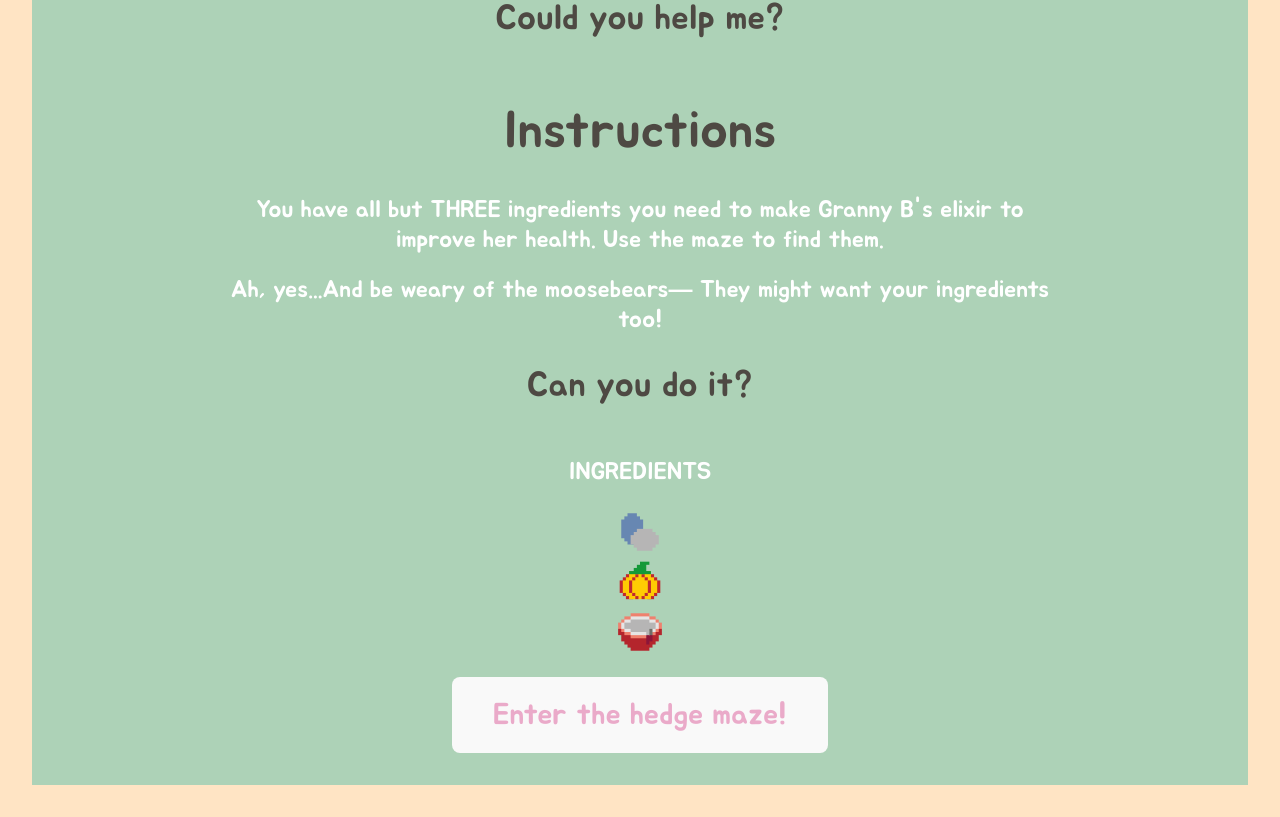
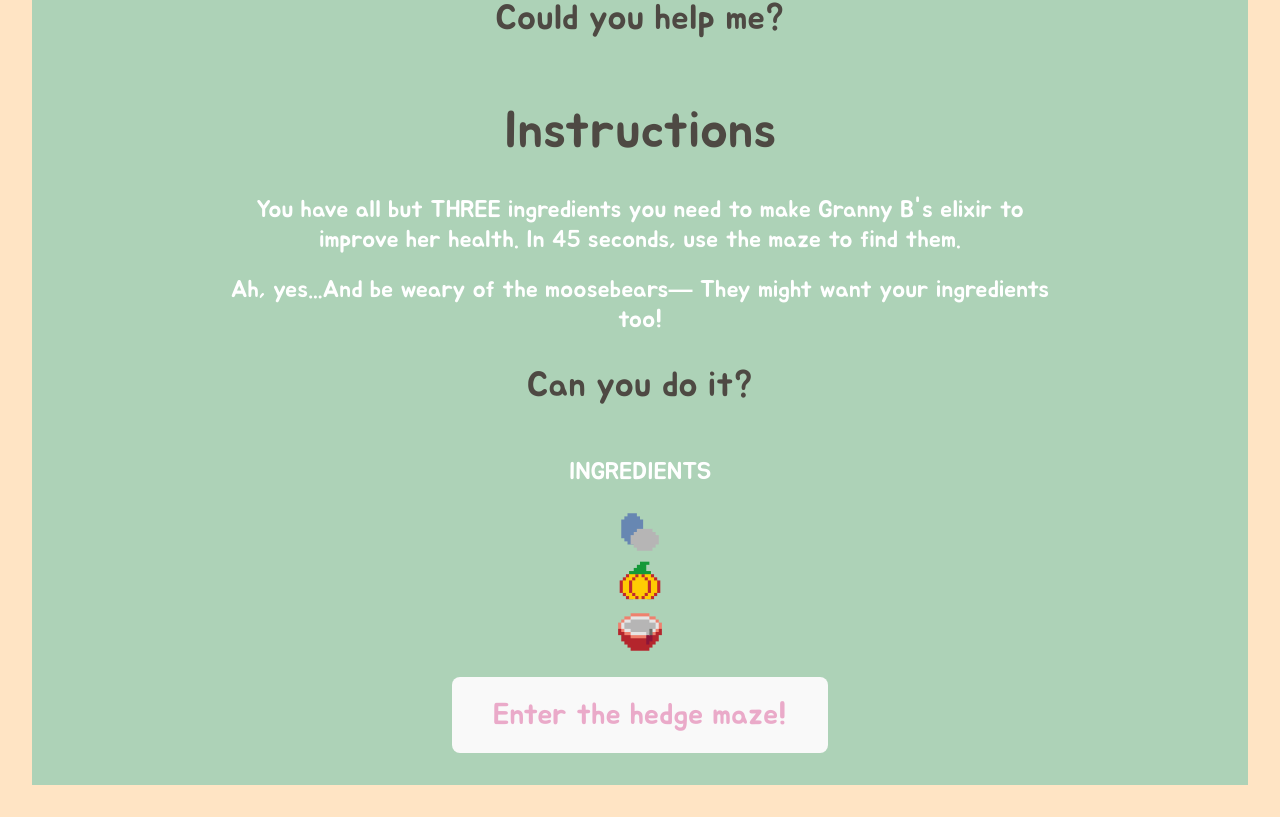
Before and after one commit to tayamari/lmmw-maze-game, a React (Vite) app in the folder src/: page /menu in a window 1280 px wide. Shown: the part 712-1529 px from the top of the page. Built offline with nearby package versions, Linux system fonts and the light colour scheme; a web font is replaced by a local one.

Commit message:
Updated timer
added duration to instructions on MenuStory and changed time to 45sec

```diff
--- a/src/src/components/GameBoard.jsx
+++ b/src/src/components/GameBoard.jsx
@@ -139,7 +139,7 @@ const GameBoard = () => {
                     Time:{" "}
                     <Timer
                         key={timerKey}
-                        duration={30}
+                        duration={45}
                         gameOver={gameOver || !gameStarted}
                     />
                 </span>
--- a/src/src/components/MenuStory.jsx
+++ b/src/src/components/MenuStory.jsx
@@ -21,7 +21,7 @@ function MenuStory() {
                     <br/>
                       <br/>
                 <h1 className="menuStory-header">Instructions</h1>
-                <h2>You have all but THREE ingredients you need to make Granny B's elixir to improve her health. Use the maze to find them.</h2>
+                <h2>You have all but THREE ingredients you need to make Granny B's elixir to improve her health. In 45 seconds, use the maze to find them.</h2>
                 <h2>Ah, yes...And be weary of the moosebears— They might want your ingredients too!</h2>
                 <h2 className="help">Can you do it?</h2>
                 </div>
```
